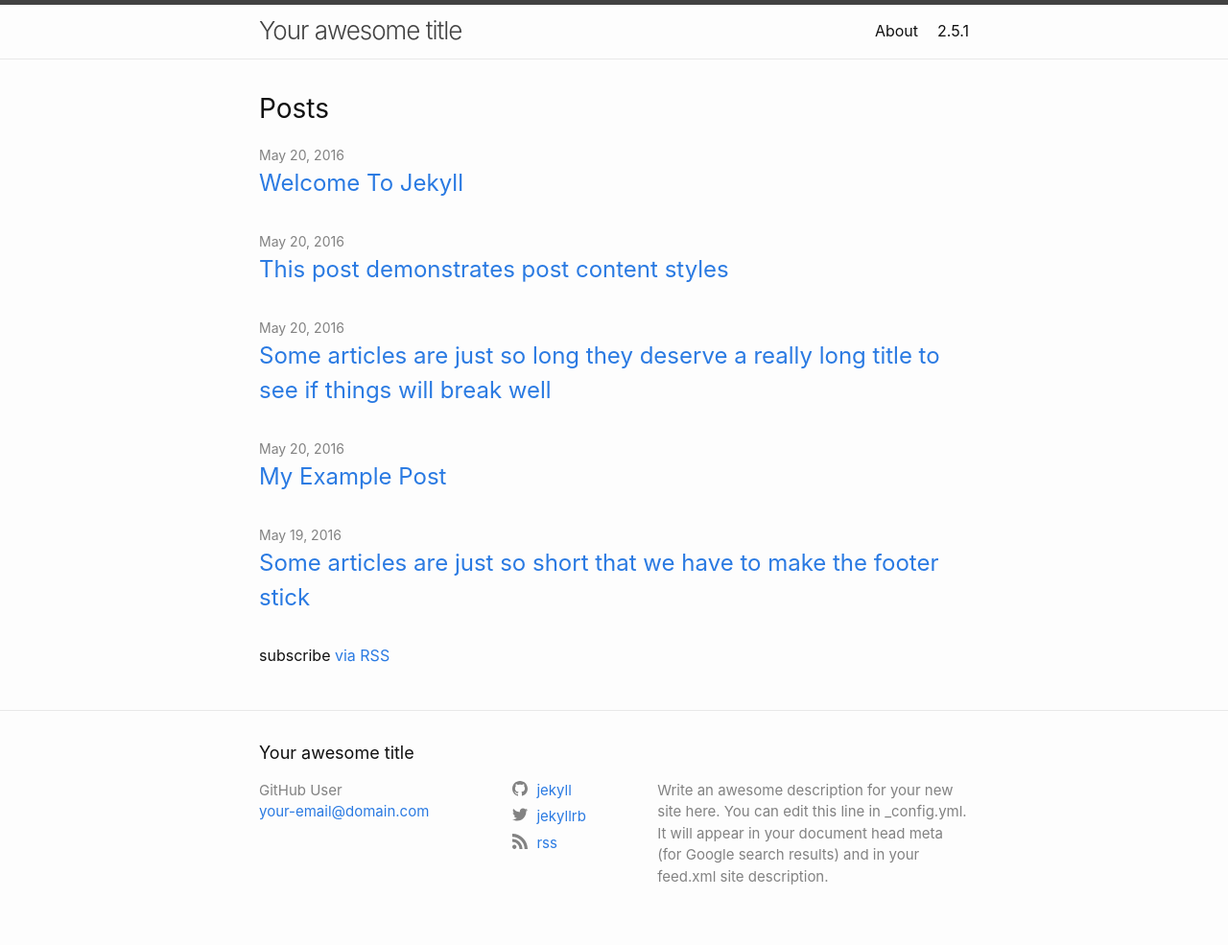
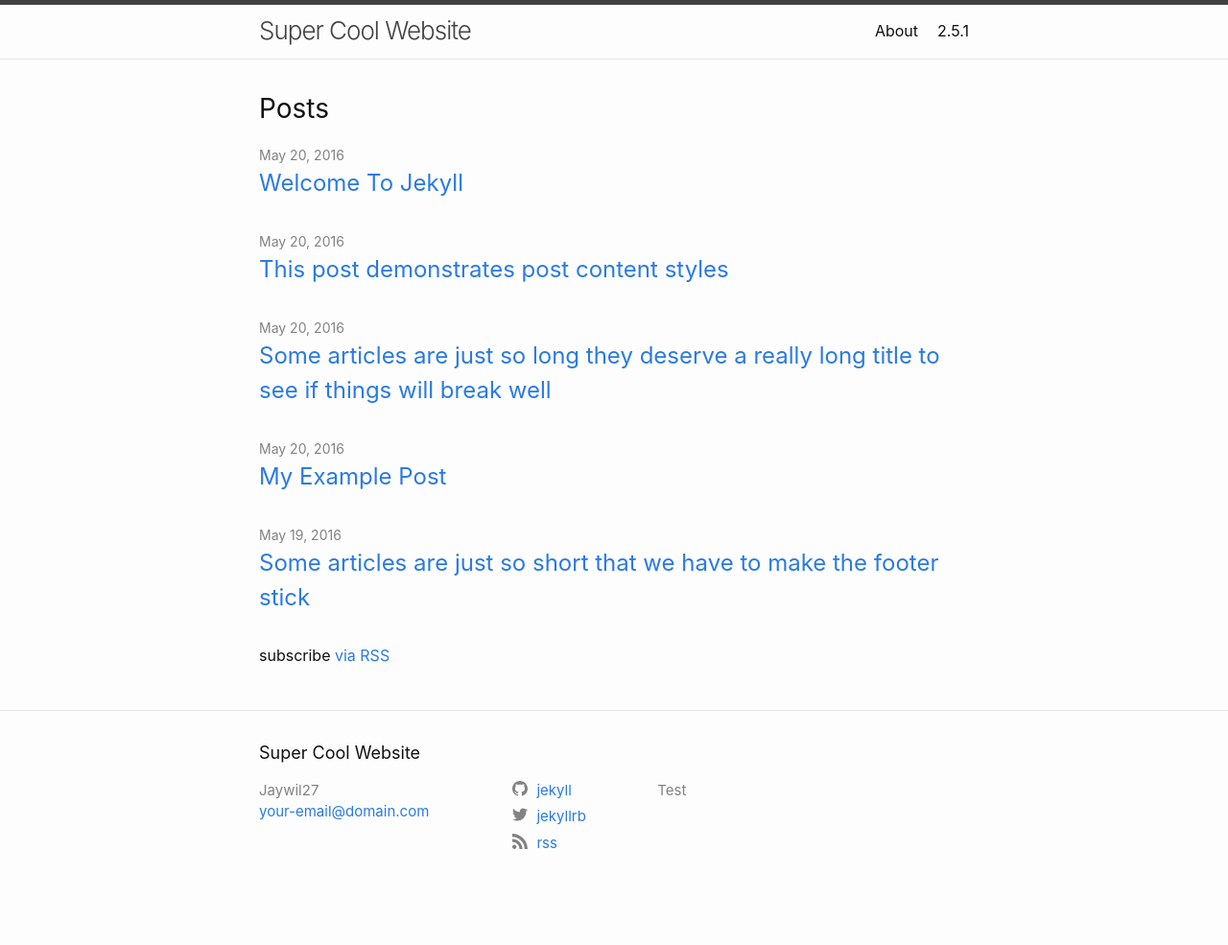
Before and after one commit to Jaywil27/Jaywil27.github.io, a Jekyll site: the page built from index.md, in a window 1280 px wide. Shown: the whole page at 96% size. Built offline with Jekyll 4.4.1, drawn with Linux system fonts in a browser that asks for light colours; after the commit the page ends 950 px from its top, so only the background shows below that.

Commit message:
Change site title and author in _config.yml
Updated site title and author information in the config.

```diff
--- a/_config.yml
+++ b/_config.yml
@@ -1,10 +1,8 @@
-title: Your awesome title
-author: GitHub User
+title: Super Cool Website
+author: Jaywil27
 email: your-email@domain.com
 description: > # this means to ignore newlines until "twitter_username:"
-  Write an awesome description for your new site here. You can edit this
-  line in _config.yml. It will appear in your document head meta (for
-  Google search results) and in your feed.xml site description.
+  Test
 
 # social links
 twitter_username: jekyllrb
```
